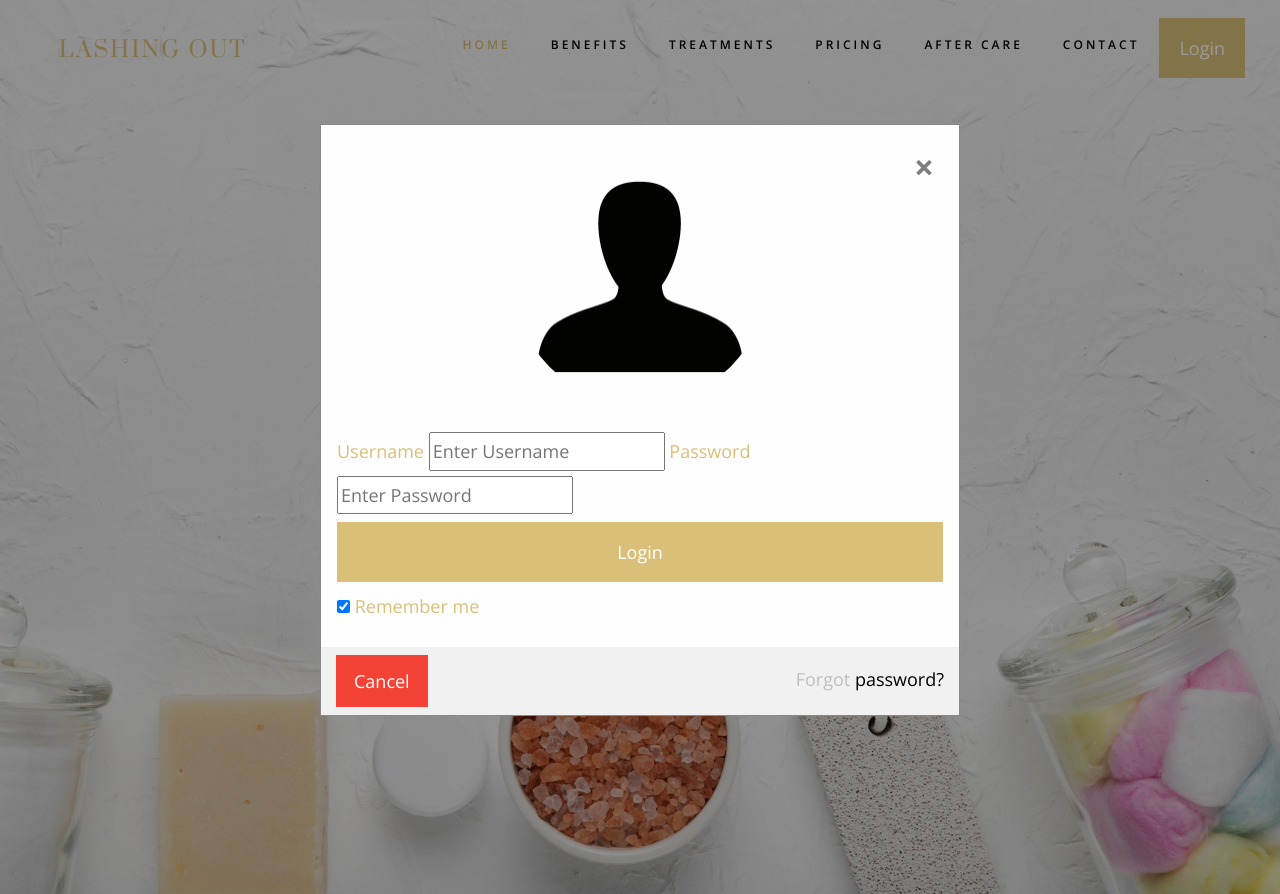
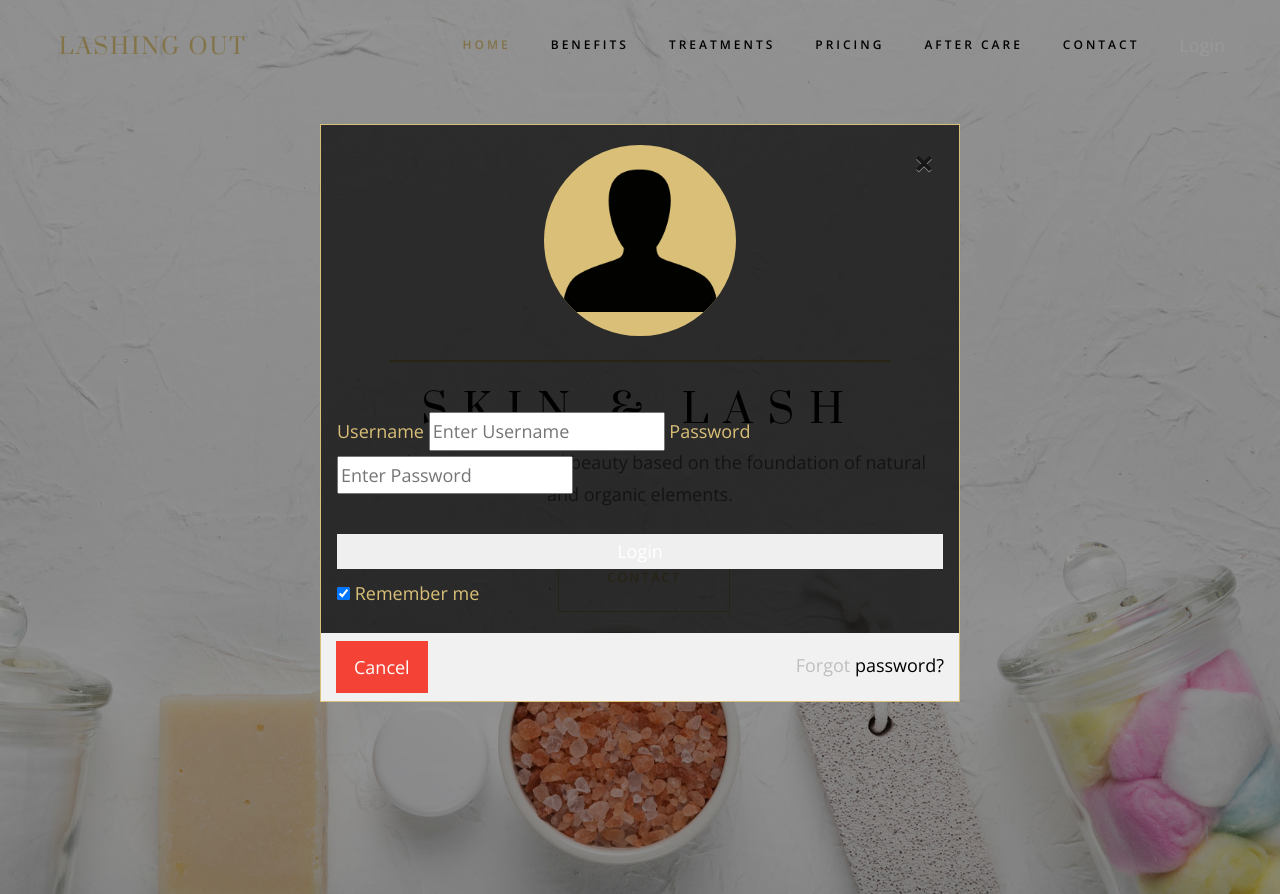
Before and after one commit to Bcalderon400/LashingOut, a PHP site: page / in a window 1280 px wide, after a click on "Login". Run offline with PHP 8.4, Linux system fonts and the light colour scheme; some web fonts are replaced.

Commit message:
sign form styles

```diff
--- a/css/modal.css
+++ b/css/modal.css
@@ -58,9 +58,8 @@
 
 /* Set a style for all buttons */
 button {
-  background-color: #d9bf77;
   color: white;
-  padding: 14px 20px;
+  padding: 1px 20px;
   margin: 8px 0;
   border: none;
   cursor: pointer;
@@ -68,6 +67,7 @@
 }
 
 button:hover {
+  background-color: #d9bf77;
   opacity: 0.8;
 }
 
@@ -81,13 +81,15 @@
 /* Center the image and position the close button */
 .imgcontainer {
   text-align: center;
-  margin: 24px 0 12px 0;
+  margin: 20px 0 10px 0;
   position: relative;
 }
 
 img.avatar {
-  width: 40%;
+  width: 30%;
+  background-color: #d9bf77;
   border-radius: 50%;
+  margin-bottom: 50px;
 }
 
 .container-2 {
@@ -113,12 +115,14 @@
   background-color: rgba(0, 0, 0, 0.4); /* Black w/ opacity */
   padding-top: 60px;
 }
-
+#log {
+  margin-top: 40px;
+}
 /* Modal Content/Box */
 .modal-content-2 {
-  background-color: #fefefe;
+  background-color: rgba(0, 0, 0, 0.7);
   margin: 5% auto 15% auto; /* 5% from the top, 15% from the bottom and centered */
-  border: 1px solid #888;
+  border: 1px solid #d9bf77;
   width: 50%; /* Could be more or less, depending on screen size */
 }
 
--- a/index.html
+++ b/index.html
@@ -67,7 +67,7 @@
 						<label for="psw"><b>Password</b></label>
 						<input type="password" placeholder="Enter Password" name="psw" required>
 
-						<button type="submit">Login</button>
+						<button id="log" type="submit">Login</button>
 						<label>
 							<input type="checkbox" checked="checked" name="remember"> Remember me
 						</label>
```
